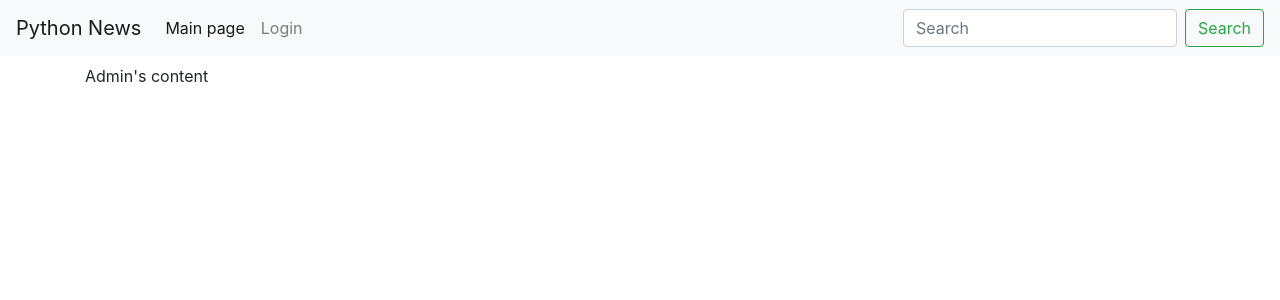
After one commit to PolkanDo/learnPython_T_Web, a Flask app: template webapp/templates/admin/index.html in a window 1280 px wide. The commit adds this page. Shown: the top 300 px of the page. Run offline with Flask 2, Linux system fonts and the light colour scheme; the template is opened without the code that fills it, so the values that code supplies are empty; some libraries are stand-ins or nearby versions.

```diff
--- a/webapp/news/views.py
+++ b/webapp/news/views.py
@@ -11,4 +11,4 @@ def index():
     title = 'Python News'
     weather = weather_by_city(current_app.config['WEATHER_DEFAULT_CITY'])
     news_list = News.query.order_by(News.published.desc()).all()
-    return render_template('index.html', page_title=title, weather=weather, news_list=news_list)
+    return render_template('news/index.html', page_title=title, weather=weather, news_list=news_list)
--- /dev/null
+++ b/webapp/templates/admin/index.html
@@ -0,0 +1,3 @@
+{% extends 'base.html' %}
+
+{% block content %} Admin's content {% endblock %}
--- a/webapp/templates/index.html
+++ b/webapp/templates/base.html
@@ -11,35 +11,11 @@
     <title>{{ page_title }}</title>
   </head>
   <body>
+        {% include 'menu.html' %}
         <div class="container">
         <h1>{{ page_title }}</h1>
-        <div class = 'row'>
-            <div class = 'col-8'>
-             {% with messages = get_flashed_messages() %}
-                {% if messages %}
-                <div class="alert alert-warning" role="alert">
-                    {% for message in messages %}
-                        {{ message }}<br>
-                    {% endfor %}
-                </div>
-                {% endif %}
-             {% endwith %}
-                <h2>News</h2>
-                {% for news in news_list %}
-                <h3><a href="{{ news.url }}">{{ news.title }}</a></h3>
-                <p>{{ news.published.strftime("%d.%m.%Y") }}</p>
-                <hr />
-                {% endfor %}
-            </div>
-            <div class = 'col-4'>
-                <h2> Weather </h2>
-                    {% if weather %}
-                        Weather: {{weather.temp_C}}, feels like {{weather.FeelsLikeC}}
-                    {% else %}
-                        Weather server is temporarily unavailable...
-                    {% endif %}
-            </div>
-        </div>
+            {% block content %}
+            {% endblock %}
         </div>
 
     <!-- Optional JavaScript -->
--- /dev/null
+++ b/webapp/templates/menu.html
@@ -0,0 +1,21 @@
+<nav class="navbar navbar-expand-lg navbar-light bg-light">
+  <a class="navbar-brand" href="#">Python News</a>
+  <button class="navbar-toggler" type="button" data-toggle="collapse" data-target="#navbarSupportedContent" aria-controls="navbarSupportedContent" aria-expanded="false" aria-label="Toggle navigation">
+    <span class="navbar-toggler-icon"></span>
+  </button>
+
+  <div class="collapse navbar-collapse" id="navbarSupportedContent">
+    <ul class="navbar-nav mr-auto">
+      <li class="nav-item active">
+        <a class="nav-link" href="/">Main page</a>
+      </li>
+      <li class="nav-item">
+        <a class="nav-link" href="{{ url_for('user.login' )}}">Login</a>
+      </li>
+    </ul>
+    <form class="form-inline my-2 my-lg-0">
+      <input class="form-control mr-sm-2" type="search" placeholder="Search" aria-label="Search">
+      <button class="btn btn-outline-success my-2 my-sm-0" type="submit">Search</button>
+    </form>
+  </div>
+</nav>
--- a/webapp/user/views.py
+++ b/webapp/user/views.py
@@ -13,7 +13,7 @@ def login():
         return redirect(url_for('news.index'))
     title = 'Authorisation'
     login_form = LoginForm()
-    return render_template('login.html', page_title=title, form=login_form)
+    return render_template('user/login.html', page_title=title, form=login_form)
 
 @blueprint.route('/process-login', methods=['POST'])
 def process_login():
```
Also changed, not shown: webapp/admin/views.py (+6 -7 lines), webapp/templates/News/index.html (added, +31 -0 lines), webapp/templates/user/login.html (renamed from webapp/templates/login.html, +3 -23 lines), webapp/user/decorators.py (added, +20 -0 lines).
